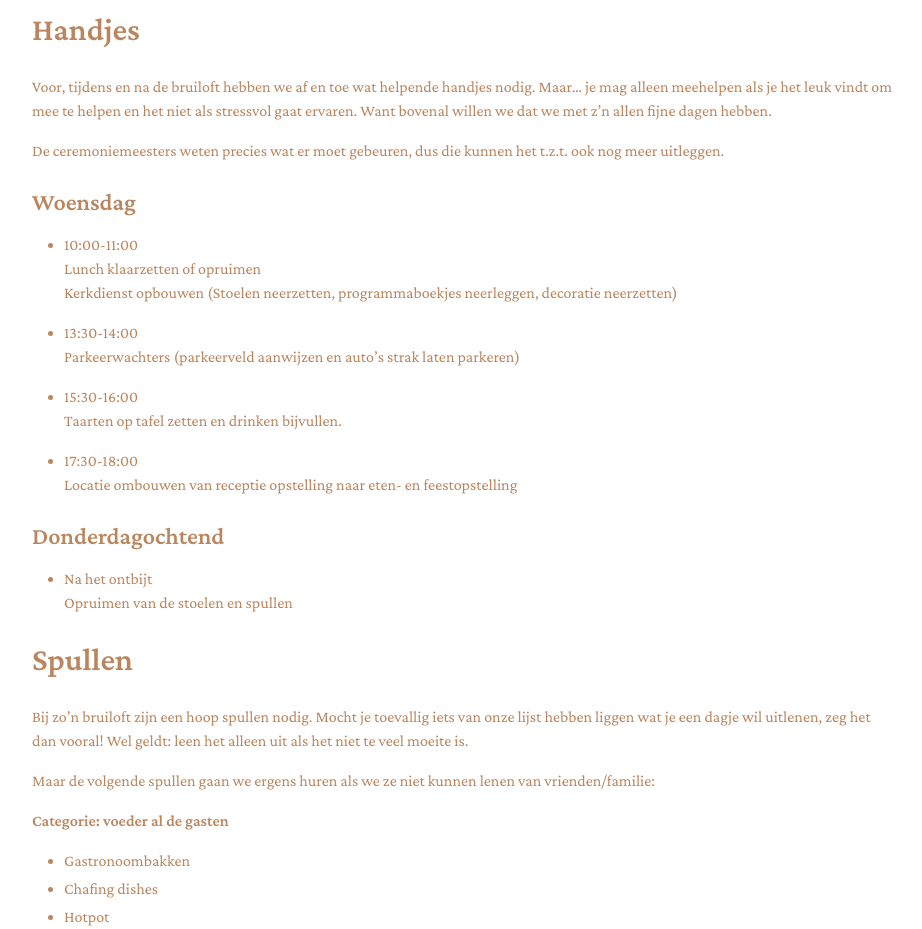
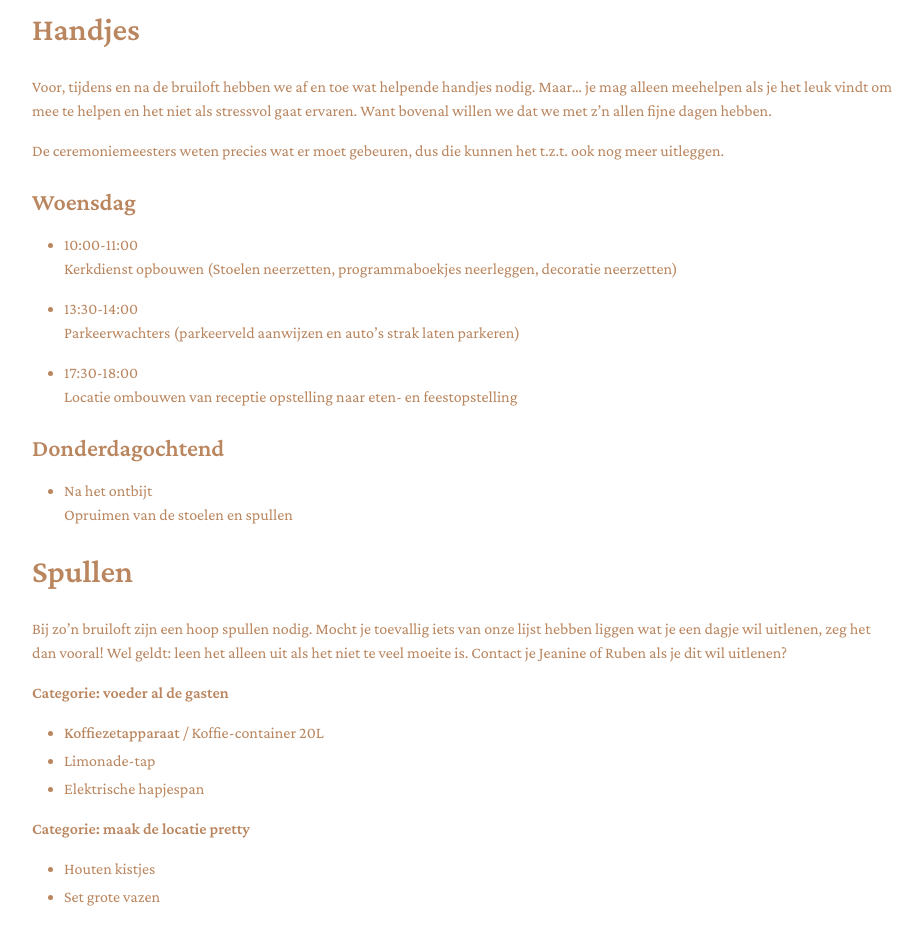
Before and after one commit to RubenSmit/bruiloftjeanineenruben.nl, a Jekyll site: the page built from help_mee.markdown, in a window 1280 px wide and 1400 px high, scrolled down 805 px. Shown: the top 929 px of the window, without its empty margins (176-1098 px from the left). Built offline with Jekyll 4.4.1, drawn with Linux system fonts in a browser that asks for light colours; some of the changed text lies outside the part shown.

Commit message:
Update help_mee.markdown

```diff
--- a/help_mee.markdown
+++ b/help_mee.markdown
@@ -10,14 +10,10 @@ De ceremoniemeesters weten precies wat er moet gebeuren, dus die kunnen het t.z.
 
 ### Woensdag
 - 10:00-11:00
-  Lunch klaarzetten of opruimen
   Kerkdienst opbouwen (Stoelen neerzetten, programmaboekjes neerleggen, decoratie neerzetten)
 
 - 13:30-14:00
   Parkeerwachters (parkeerveld aanwijzen en auto's strak laten parkeren)
-
-- 15:30-16:00
-  Taarten op tafel zetten en drinken bijvullen.
 
 - 17:30-18:00
   Locatie ombouwen van receptie opstelling naar eten- en feestopstelling
@@ -28,25 +24,15 @@ De ceremoniemeesters weten precies wat er moet gebeuren, dus die kunnen het t.z.
 
 ## Spullen
 Bij zo'n bruiloft zijn een hoop spullen nodig. Mocht je toevallig iets van onze lijst hebben liggen wat je een dagje wil uitlenen, zeg het dan vooral! Wel geldt: leen het alleen uit als het niet te veel moeite is.
-
-Maar de volgende spullen gaan we ergens huren als we ze niet kunnen lenen van vrienden/familie:
+Contact je Jeanine of Ruben als je dit wil uitlenen?
 
 **Categorie: voeder al de gasten**
-- Gastronoombakken
-- Chafing dishes
-- Hotpot
-- Steamer
-- Warmhoudkast / Horeca-oven
 - [Koffiezetapparaat](/coffee) / Koffie-container 20L
-- Thee-container 20L
-- Taart serveerschalen
 - Limonade-tap
-- Set broodmanden
+- Elektrische hapjespan
 
 **Categorie: maak de locatie pretty**
-- Prikverlichting
 - Houten kistjes
-- Set lantaarns
 - Set grote vazen
 
 **Categorie: maak de locatie praktisch**
```
